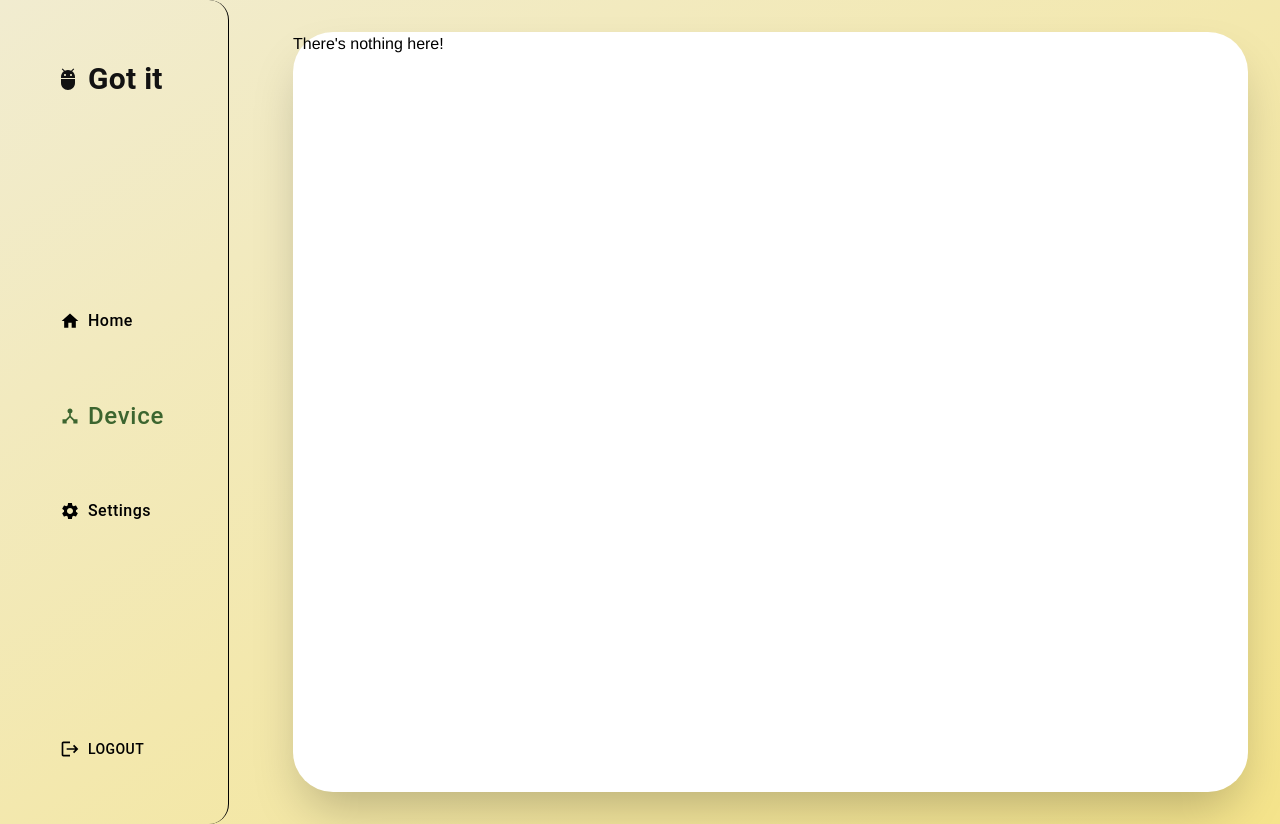
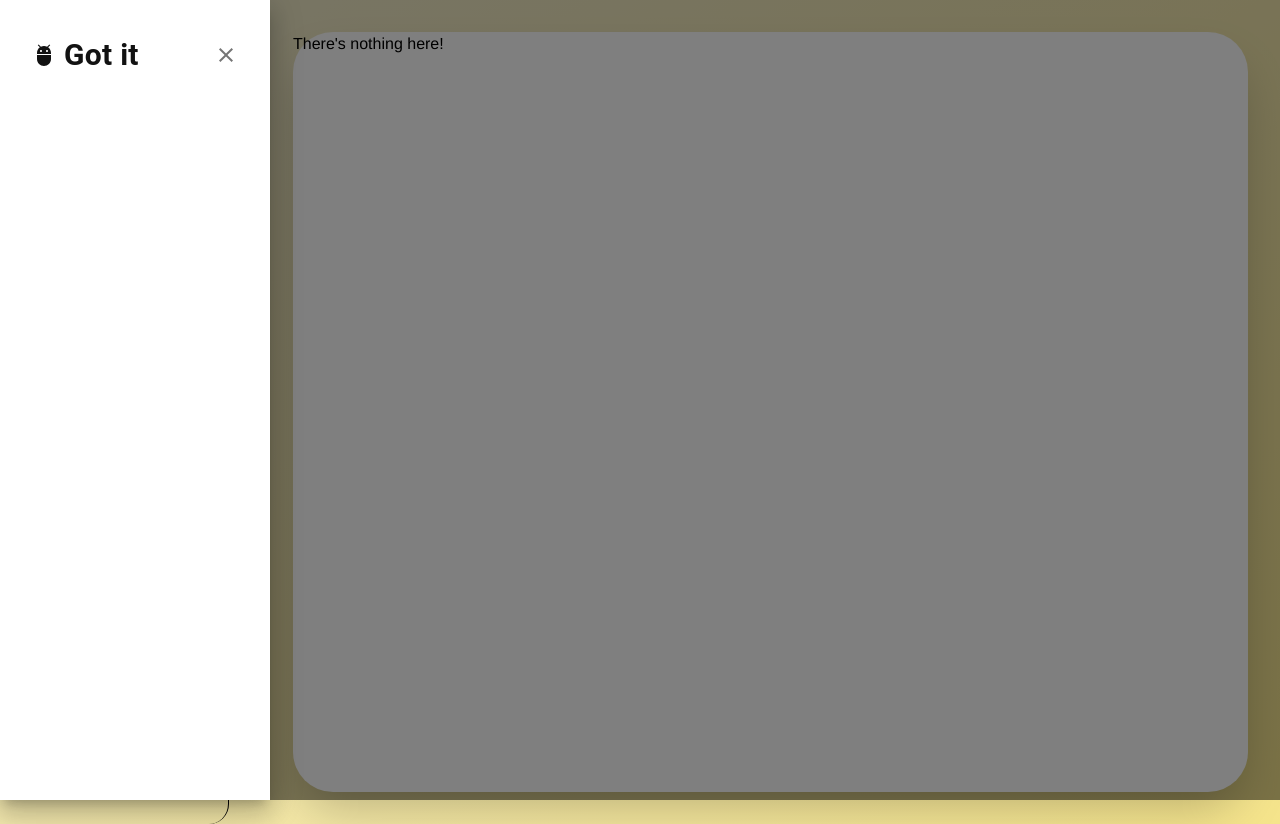
Before and after one commit to Gnauqoa/insect-catch-web, a React (Create React App) app: page /device in a window 1280 px wide. Built offline with nearby package versions, Linux system fonts and the light colour scheme.

Commit message:
add drawer

```diff
--- /dev/null
+++ b/src/features/menuBar/Desktop.jsx/index.jsx
@@ -0,0 +1,101 @@
+import React, { useState } from "react";
+
+import AdbIcon from "@mui/icons-material/Adb";
+import { Button, IconButton, Link, Typography } from "@mui/material";
+import HomeIcon from "@mui/icons-material/Home";
+import DeviceHubIcon from "@mui/icons-material/DeviceHub";
+import SettingsIcon from "@mui/icons-material/Settings";
+import LogoutIcon from "@mui/icons-material/Logout";
+import { useLocation } from "react-router-dom";
+
+const Introduce = () => {
+  return (
+    <div className="flex flex-row gap-2 w-full items-center">
+      <AdbIcon
+        sx={{
+          color: "#121212",
+        }}
+      />
+      <Typography
+        sx={{
+          fontSize: 30,
+          fontWeight: 700,
+          color: "#121212",
+        }}
+      >
+        Got it
+      </Typography>
+    </div>
+  );
+};
+
+const LogOut = () => {
+  return (
+    <div className="mt-auto">
+      <Button
+        startIcon={<LogoutIcon />}
+        sx={{
+          color: "text_black.main",
+          ":hover": {
+            color: "text_green.main",
+          },
+        }}
+      >
+        Logout
+      </Button>
+    </div>
+  );
+};
+
+const MenuPage = () => {
+  const location = useLocation();
+  const MenuOption = [
+    { title: "Home", url: "/", icon: <HomeIcon /> },
+    { title: "Device", url: "/device", icon: <DeviceHubIcon /> },
+    { title: "Settings", url: "/settings", icon: <SettingsIcon /> },
+  ];
+  return (
+    <div className="flex flex-col gap-12">
+      {MenuOption.map((data, index) => {
+        return (
+          <Link underline="none" href={data.url} key={"menu option" + index}>
+            <Button
+              onClick={() => {
+                console.log(location);
+              }}
+              startIcon={data.icon}
+              sx={{
+                textTransform: "none",
+                fontSize: location.pathname === data.url ? 24 : 16,
+                color:
+                  location.pathname === data.url
+                    ? "text_green.main"
+                    : "text_black.main",
+                transition: "background 0.5s, color 0.5s, transform 0.5s, height 1s",
+
+                ":hover": {
+                  transform: location.pathname === data.url ? "" : "scale(1.3)",
+                  color: "text_green.main",
+                },
+              }}
+            >
+              {data.title}
+            </Button>
+          </Link>
+        );
+      })}
+    </div>
+  );
+};
+
+const MenuBarDesktop = () => {
+  return (
+    <div className="xl:flex hidden flex-col relative p-14 gap-[200px] h-full border-r-[1px] border-[#000000] rounded-[20px] ">
+      <Introduce />
+      <MenuPage />
+      <LogOut />
+    </div>
+  );
+};
+
+export default MenuBarDesktop;
--- /dev/null
+++ b/src/features/menuBar/Mobile/index.jsx
@@ -0,0 +1,51 @@
+import { Drawer, IconButton, Typography } from "@mui/material";
+import React, { useState } from "react";
+import KeyboardDoubleArrowRightIcon from "@mui/icons-material/KeyboardDoubleArrowRight";
+import ClearIcon from "@mui/icons-material/Clear";
+import AdbIcon from "@mui/icons-material/Adb";
+
+
+const MenuBarMobile = () => {
+  const [open, setOpen] = useState(true);
+  return (
+    <div className="fixed top-[50%] left-3 w-screen">
+      <IconButton
+        sx={{
+          background: "#ffffff",
+        }}
+        onClick={() => setOpen(true)}
+      >
+        <KeyboardDoubleArrowRightIcon />
+      </IconButton>
+      <Drawer open={open} onClose={() => setOpen(false)}>
+        <div className="flex flex-col p-8 pr-6 w-[270px] h-full ">
+          <div className="flex flex-row items-center">
+            <div className="flex flex-row gap-2 w-full items-center">
+              <AdbIcon
+                sx={{
+                  color: "#121212",
+                }}
+              />
+              <Typography
+                sx={{
+                  fontSize: 30,
+                  fontWeight: 700,
+                  color: "#121212",
+                }}
+              >
+                Got it
+              </Typography>
+            </div>
+            <div className=" ml-auto">
+              <IconButton onClick={() => setOpen(false)}>
+                <ClearIcon />
+              </IconButton>
+            </div>
+          </div>
+        </div>
+      </Drawer>
+    </div>
+  );
+};
+
+export default MenuBarMobile;
--- a/src/features/menuBar/index.jsx
+++ b/src/features/menuBar/index.jsx
@@ -1,100 +1,19 @@
 import React, { useState } from "react";
 
-import AdbIcon from "@mui/icons-material/Adb";
-import { Button, IconButton, Link, Typography } from "@mui/material";
-import HomeIcon from "@mui/icons-material/Home";
-import DeviceHubIcon from "@mui/icons-material/DeviceHub";
-import SettingsIcon from "@mui/icons-material/Settings";
-import LogoutIcon from "@mui/icons-material/Logout";
-import { useLocation } from "react-router-dom";
-import { useEffect } from "react";
 
-const Introduce = () => {
-  return (
-    <div className="flex flex-row gap-2 w-full items-center">
-      <AdbIcon
-        sx={{
-          color: "#121212",
-        }}
-      />
-      <Typography
-        sx={{
-          fontSize: 30,
-          fontWeight: 700,
-          color: "#121212",
-        }}
-      >
-        Got it
-      </Typography>
-    </div>
-  );
-};
+import MenuBarDesktop from "./Desktop.jsx";
+import MenuBarMobile from "./Mobile/index.jsx";
 
-const LogOut = () => {
-  return (
-    <div className="mt-auto">
-      <Button
-        startIcon={<LogoutIcon />}
-        sx={{
-          color: "text_black.main",
-          ":hover": {
-            color: "text_green.main",
-          },
-        }}
-      >
-        Logout
-      </Button>
-    </div>
-  );
-};
-
-const MenuPage = () => {
-  const location = useLocation();
-  const MenuOption = [
-    { title: "Home", url: "/", icon: <HomeIcon /> },
-    { title: "Device", url: "/device", icon: <DeviceHubIcon /> },
-    { title: "Settings", url: "/settings", icon: <SettingsIcon /> },
-  ];
-  return (
-    <div className="flex flex-col gap-12">
-      {MenuOption.map((data, index) => {
-        return (
-          <Link underline="none" href={data.url} key={"menu option" + index}>
-            <Button
-              onClick={() => {
-                console.log(location);
-              }}
-              startIcon={data.icon}
-              sx={{
-                textTransform: "none",
-                fontSize: location.pathname === data.url ? 24 : 16,
-                color:
-                  location.pathname === data.url
-                    ? "text_green.main"
-                    : "text_black.main",
-                transition: "background 0.5s, color 0.5s, transform 0.5s, height 1s",
-
-                ":hover": {
-                  transform: location.pathname === data.url ? "" : "scale(1.3)",
-                  color: "text_green.main",
-                },
-              }}
-            >
-              {data.title}
-            </Button>
-          </Link>
-        );
-      })}
-    </div>
-  );
-};
 
 const MenuBar = () => {
   return (
-    <div className="xl:flex hidden flex-col relative p-14 gap-[200px] h-full border-r-[1px] border-[#000000] rounded-[20px] ">
-      <Introduce />
-      <MenuPage />
-      <LogOut />
+    <div>
+      <div className="xl:flex hidden">
+        <MenuBarDesktop/>
+      </div>
+      <div className="flex xl:hidden">
+        <MenuBarMobile/>
+      </div>
     </div>
   );
 };
```
Also changed, not shown: 1 other file (tests, documents, lock files or other folders).
